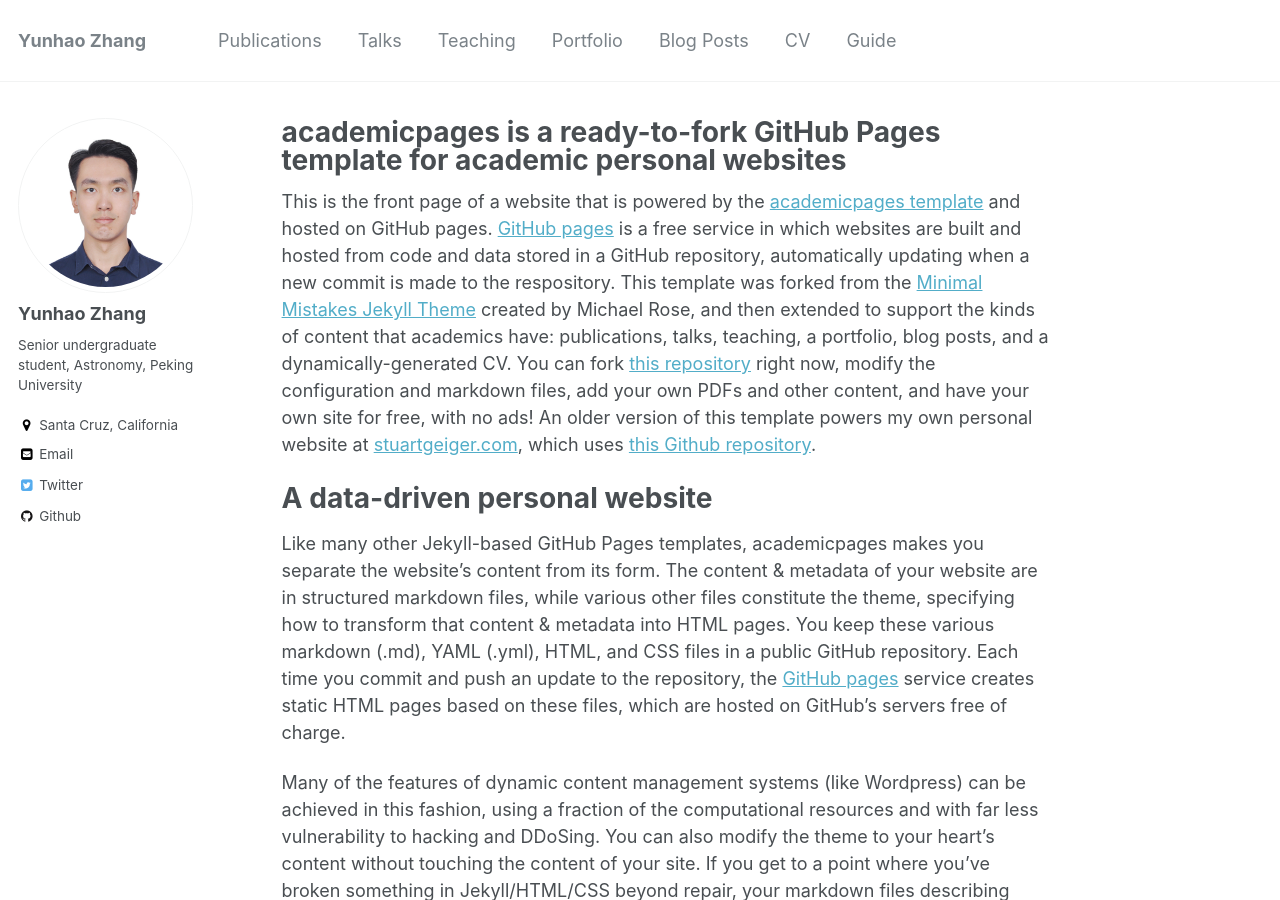
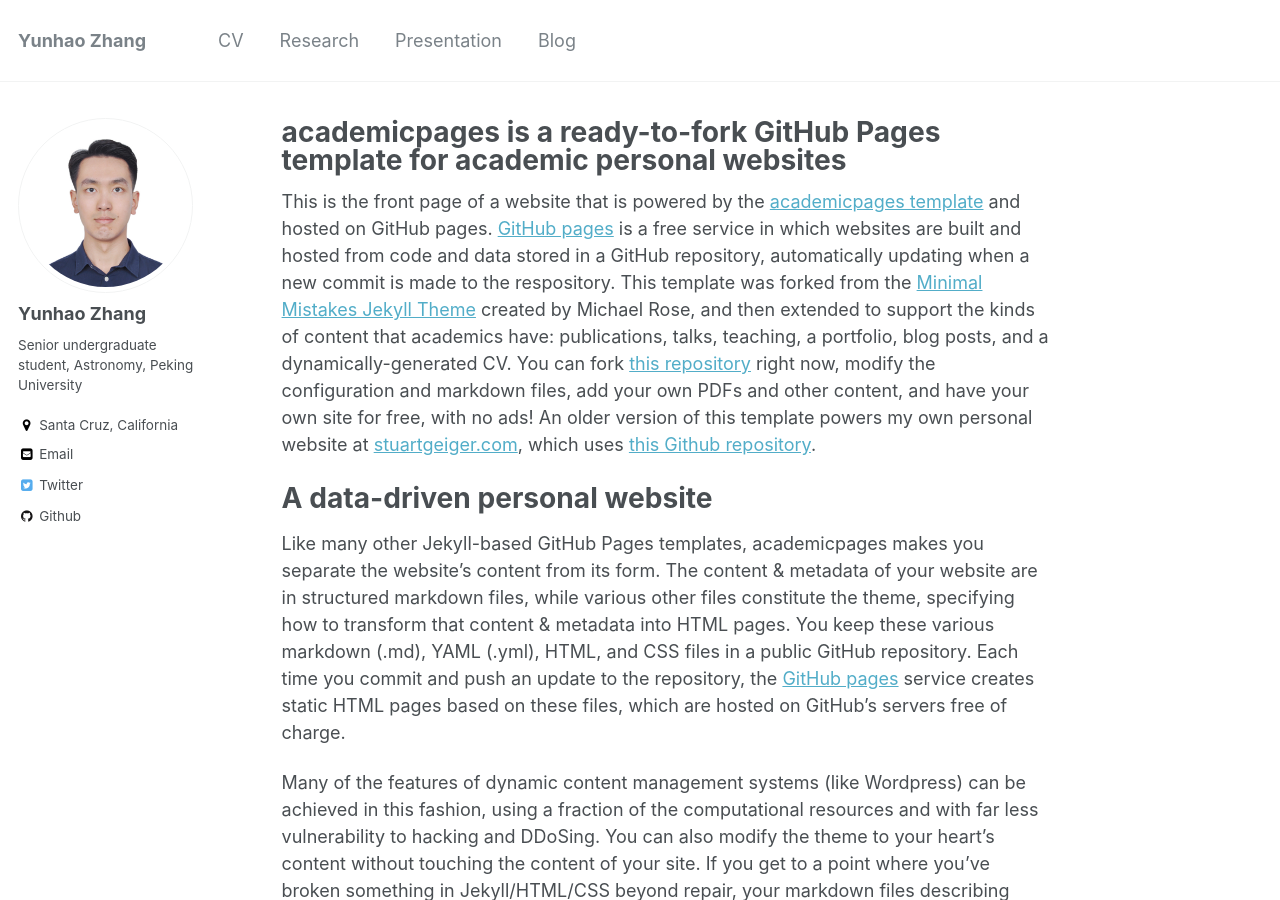
Before and after one commit to AstroCloudZhang/astrocloudzhang.github.io, a Jekyll site: the page built from _pages/about.md, in a window 1280 px wide and 900 px high. Built offline with Jekyll 4.4.1, drawn with Linux system fonts in a browser that asks for light colours.

Commit message:
Update navigation.yml

```diff
--- a/_data/navigation.yml
+++ b/_data/navigation.yml
@@ -1,22 +1,14 @@
 # main links links
 main:
-  - title: "Publications"
-    url: /publications/
-
-  - title: "Talks"
-    url: /talks/
-
-  - title: "Teaching"
-    url: /teaching/
-
-  - title: "Portfolio"
-    url: /portfolio/
-
-  - title: "Blog Posts"
-    url: /year-archive/
 
   - title: "CV"
     url: /cv/
 
-  - title: "Guide"
-    url: /markdown/
+  - title: "Research"
+    url: /research/
+
+  - title: "Presentation"
+    url: /presentation/
+
+  - title: "Blog"
+    url: /blog/
```
